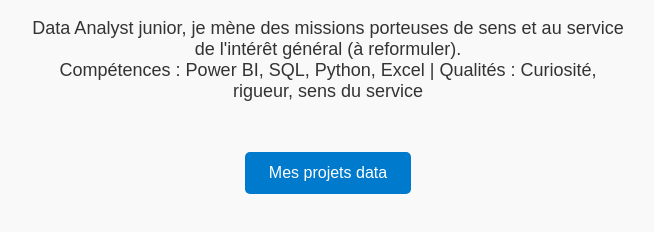
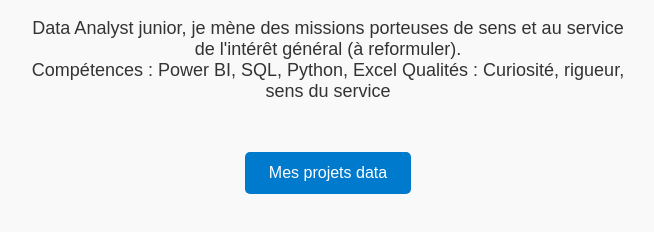
Before and after one commit to Atiikatou/Portfolio-Data-analyst, a plain HTML site: page index.html in a window 1280 px wide. Shown: the part 128-360 px from the top of the page, without its empty margins (312-966 px from the left). Drawn offline with Linux system fonts and the light colour scheme.

Commit message:
Update index.html

```diff
--- a/index.html
+++ b/index.html
@@ -18,7 +18,8 @@
   <img src="photo_atika_2.png" alt="Atika">
   <h1>Atika LABBASS – Data Analyst</h1>
   <p>Data Analyst junior, je mène des missions porteuses de sens et au service de l'intérêt général (à reformuler).<br>
-     Compétences : Power BI, SQL, Python, Excel | Qualités : Curiosité, rigueur, sens du service</p>
+     Compétences : Power BI, SQL, Python, Excel
+     Qualités : Curiosité, rigueur, sens du service</p>
   <a href="projets.html" class="btn">Mes projets data</a>
 </div>
 </body>
```
